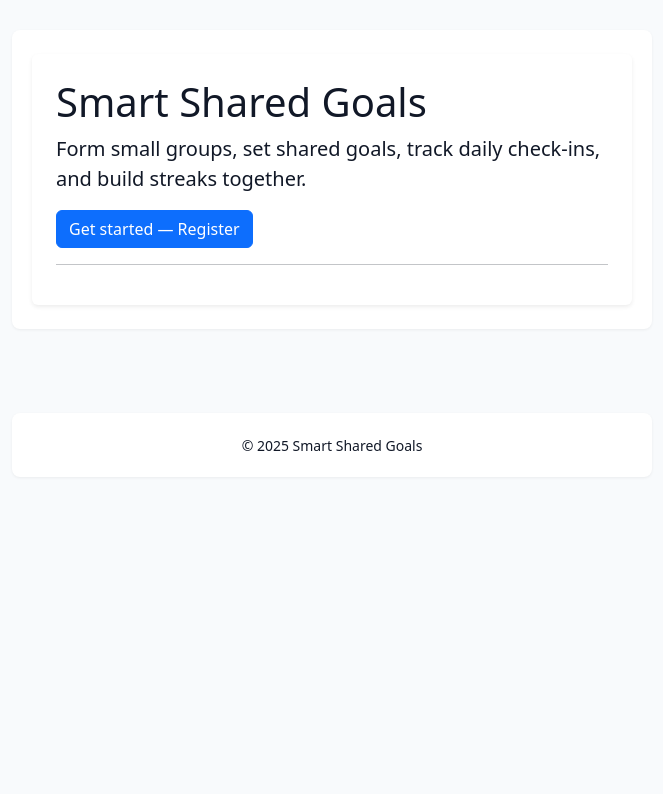
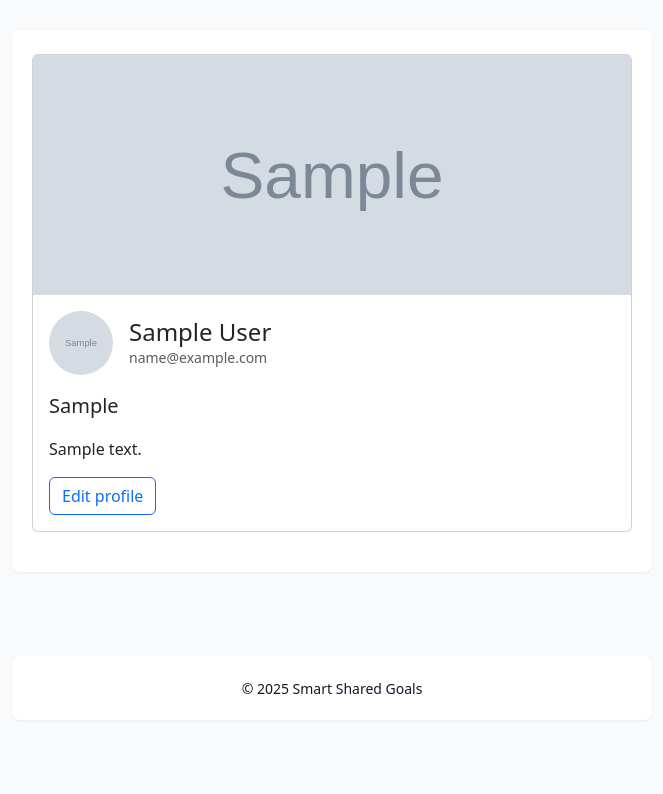
Before and after one commit to GouriM2004/web_practices, a PHP site: page /profile.php in a window 1280 px wide. Shown: the part 76-870 px from the top of the page, without its empty margins (308-971 px from the left). Before the commit the page ends 527 px from the top, so only its background shows below. Run offline with PHP 8.4, Linux system fonts and the light colour scheme; the visitor is signed in with stand-in values (Sample User, id 1); tables that the repository leaves empty hold one stand-in row (values such as "Sample post"); grey boxes marked "Sample" are stand-in pictures.

Commit message:
added a feature to update the profile of the user

```diff
--- a/Smart_Shared_Goals_Tracker/public/includes/nav.php
+++ b/Smart_Shared_Goals_Tracker/public/includes/nav.php
@@ -26,6 +26,7 @@ if (!empty($_SESSION['user_id'])) {
                     <li class="nav-item dropdown">
                         <a class="nav-link dropdown-toggle" href="#" id="userMenu" role="button" data-bs-toggle="dropdown" aria-expanded="false"><?= htmlspecialchars($user['name']) ?></a>
                         <ul class="dropdown-menu dropdown-menu-end" aria-labelledby="userMenu">
+                            <li><a class="dropdown-item" href="profile.php">Profile</a></li>
                             <li><a class="dropdown-item" href="settings.php">Settings</a></li>
                             <li><a class="dropdown-item" href="goals.php">My Goals</a></li>
                             <li>
--- /dev/null
+++ b/Smart_Shared_Goals_Tracker/public/profile.php
@@ -0,0 +1,91 @@
+<?php
+$page_title = 'Profile';
+$page_scripts = ['assets/js/profile.js'];
+include __DIR__ . '/includes/header.php';
+if (session_status() === PHP_SESSION_NONE) session_start();
+if (empty($_SESSION['user_id'])) {
+    header('Location: login.php');
+    exit;
+}
+$uid = (int)$_SESSION['user_id'];
+// fetch user profile
+$stmt = $pdo->prepare('SELECT id, name, email, avatar, bio, cover_photo, motivational_quote, show_streaks_public, created_at FROM users WHERE id = ?');
+$stmt->execute([$uid]);
+$user = $stmt->fetch(PDO::FETCH_ASSOC);
+if (!$user) {
+    echo '<div class="alert alert-danger">User not found</div>';
+    include __DIR__ . '/includes/footer.php';
+    exit;
+}
+?>
+<div class="row">
+    <div class="col-md-12">
+        <div class="card mb-3">
+            <?php if (!empty($user['cover_photo'])): ?>
+                <img src="<?= htmlspecialchars($user['cover_photo']) ?>" class="card-img-top" alt="Cover photo" style="max-height:240px; object-fit:cover;">
+            <?php endif; ?>
+            <div class="card-body">
+                <div class="d-flex align-items-center mb-3">
+                    <img src="<?= htmlspecialchars($user['avatar'] ?: 'assets/img/default-avatar.png') ?>" class="rounded-circle me-3" width="64" height="64" alt="avatar">
+                    <div>
+                        <h4 class="mb-0"><?= htmlspecialchars($user['name']) ?></h4>
+                        <div class="text-muted small"><?= htmlspecialchars($user['email']) ?></div>
+                    </div>
+                </div>
+                <?php if (!empty($user['motivational_quote'])): ?>
+                    <blockquote class="blockquote">
+                        <p class="mb-0"><?= htmlspecialchars($user['motivational_quote']) ?></p>
+                    </blockquote>
+                <?php endif; ?>
+                <p class="mt-3"><?= nl2br(htmlspecialchars($user['bio'])) ?></p>
+                <a href="#editProfile" class="btn btn-outline-primary" id="editProfileBtn">Edit profile</a>
+            </div>
+        </div>
+    </div>
+</div>
+
+<!-- Edit modal / form -->
+<div id="editProfile" class="modal" tabindex="-1">
+    <div class="modal-dialog">
+        <div class="modal-content">
+            <div class="modal-header">
+                <h5 class="modal-title">Edit profile</h5>
+                <button type="button" class="btn-close" data-bs-dismiss="modal" aria-label="Close"></button>
+            </div>
+            <div class="modal-body">
+                <form id="profileForm">
+                    <div class="mb-3">
+                        <label class="form-label">Display name</label>
+                        <input type="text" name="name" class="form-control" value="<?= htmlspecialchars($user['name']) ?>" disabled>
+                    </div>
+                    <div class="mb-3">
+                        <label class="form-label">Bio</label>
+                        <textarea name="bio" class="form-control" rows="3"><?= htmlspecialchars($user['bio']) ?></textarea>
+                    </div>
+                    <div class="mb-3">
+                        <label class="form-label">Cover photo URL</label>
+                        <input type="text" name="cover_photo" class="form-control" value="<?= htmlspecialchars($user['cover_photo']) ?>">
+                    </div>
+                    <div class="mb-3">
+                        <label class="form-label">Motivational quote</label>
+                        <input type="text" name="motivational_quote" class="form-control" value="<?= htmlspecialchars($user['motivational_quote']) ?>">
+                    </div>
+                    <div class="form-check mb-3">
+                        <input class="form-check-input" type="checkbox" value="1" id="showStreaks" name="show_streaks_public" <?= (!empty($user['show_streaks_public']) ? 'checked' : '') ?>>
+                        <label class="form-check-label" for="showStreaks">Show streak stats publicly</label>
+                    </div>
+                </form>
+            </div>
+            <div class="modal-footer">
+                <button type="button" class="btn btn-secondary" data-bs-dismiss="modal">Cancel</button>
+                <button type="button" class="btn btn-primary" id="saveProfileBtn">Save</button>
+            </div>
+        </div>
+    </div>
+</div>
+
+<?php include __DIR__ . '/includes/footer.php'; ?>
+
+<?php
+// Minimal inline script to initialize modal (profile.js will attach handlers)
+?>
```
Also changed, not shown: Smart_Shared_Goals_Tracker/public/api.php (+37 -2 lines), Smart_Shared_Goals_Tracker/sql/smart_goals.sql (+11 -0 lines), Smart_Shared_Goals_Tracker/public/assets/js/profile.js (added).
